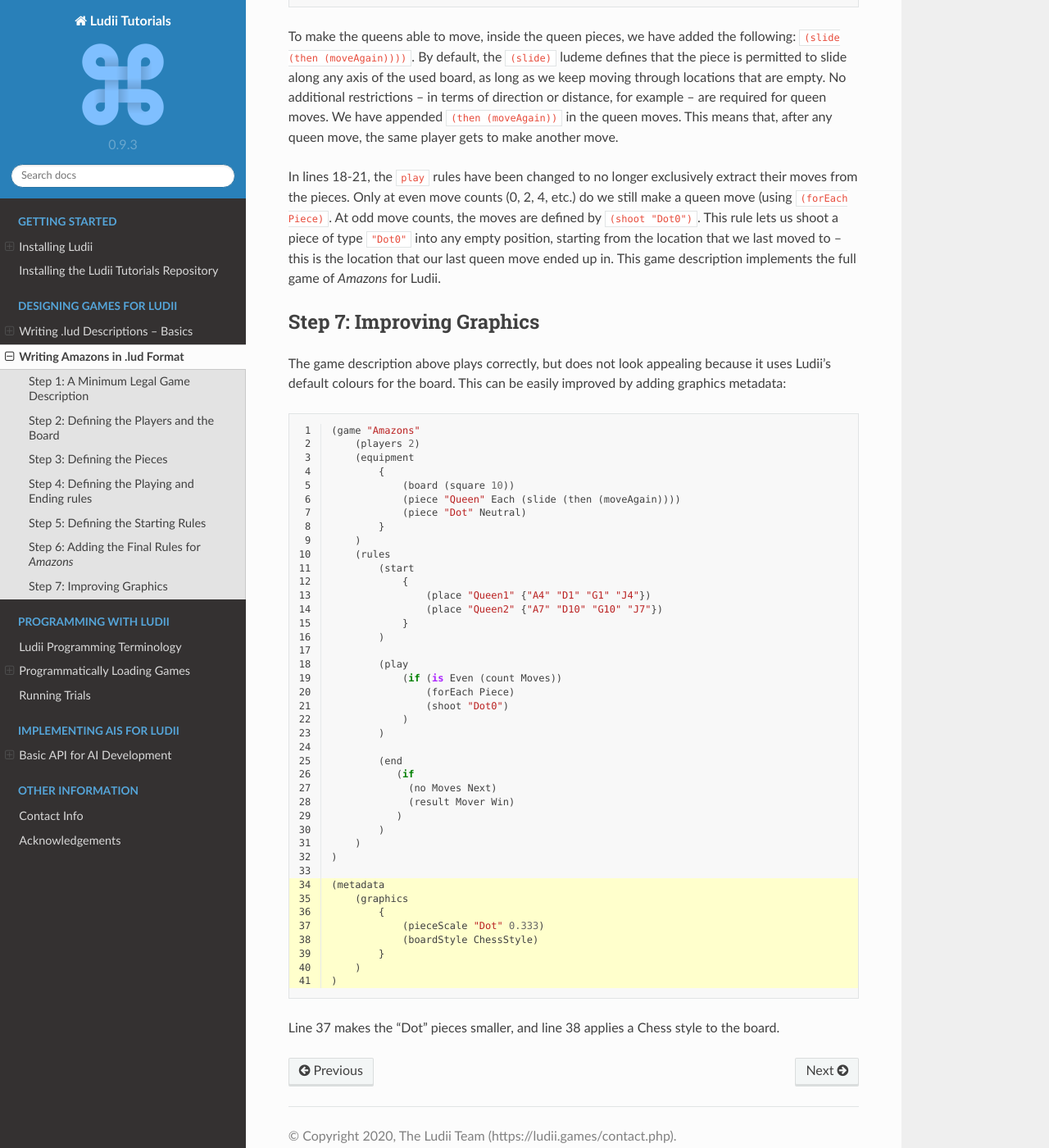
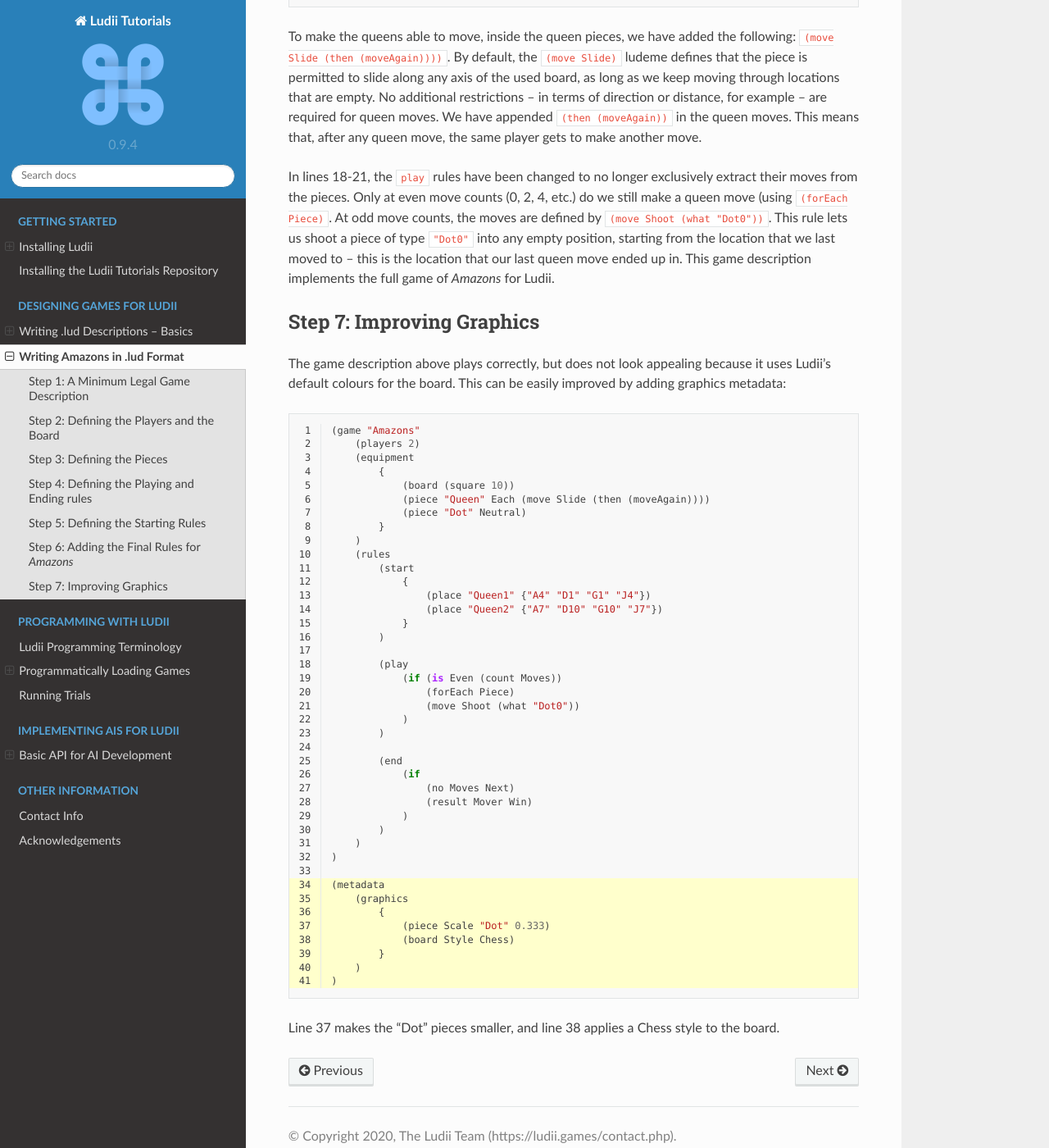
Before and after one commit to Ludeme/LudiiTutorials, a Sphinx documentation site: the page built from docs/tutorial_amazons.rst, in a window 1280 px wide and 1400 px high, scrolled down 3924 px. Shown: the whole window at 82% size. Built offline with Sphinx 7.4.7 and the Read the Docs theme 2.0.0, drawn with Linux system fonts in a browser that asks for light colours; some of the changed text lies outside the part shown.

Commit message:
updated all tutorials and code for 0.9.4

```diff
--- a/docs/conf.py
+++ b/docs/conf.py
@@ -52,9 +52,9 @@
 # built documents.
 #
 # The short X.Y version.
-version = '0.9.3'
+version = '0.9.4'
 # The full version, including alpha/beta/rc tags.
-release = '0.9.3'
+release = '0.9.4'
 
 # The language for content autogenerated by Sphinx. Refer to documentation
 # for a list of supported languages.
--- a/docs/installing_ludii.rst
+++ b/docs/installing_ludii.rst
@@ -17,7 +17,7 @@
 -------------------------
 
 The latest version of Ludii may always be downloaded from
-`Ludii's downloads page <https://ludii.games/downloads.php>`_. This page also
+`Ludii's downloads page <https://ludii.games/download.php>`_. This page also
 contains an archive of older versions of Ludii, and various extra downloads
 (such as documentation).
 
--- a/docs/running_trials.rst
+++ b/docs/running_trials.rst
@@ -70,10 +70,10 @@
          model.startNewStep(context, ais, 1.0);
       }
 
-      final double[] ranking = trial.state().ranking();
+      final double[] ranking = trial.ranking();
       for (int p = 1; p <= game.players().count(); ++p)
       {
-         System.out.println("Agent " + trial.state().playerToAgent(p) + " achieved rank: " + ranking[p]);
+         System.out.println("Agent " + context.state().playerToAgent(p) + " achieved rank: " + ranking[p]);
       }
    }
 
@@ -120,4 +120,4 @@
 swapping, Player 1 will still be red, and if the red player won, ``ranking[1]``
 will return ``1.0`` (for the first rank). However, *Player 1* will after a swap
 be controlled by *Agent 2*, and the correct index to use in arrays such as the
-``ranking`` array can be obtained using ``trial.state().playerToAgent(p)``.
+``ranking`` array can be obtained using ``context.state().playerToAgent(p)``.
--- a/docs/tutorial_amazons.rst
+++ b/docs/tutorial_amazons.rst
@@ -191,7 +191,7 @@
        (equipment
            {
                (board (square 10))
-               (piece "Queen" Each (slide (then (moveAgain))))
+               (piece "Queen" Each (move Slide (then (moveAgain))))
                (piece "Dot" Neutral)
            }
        )
@@ -205,7 +205,7 @@
            (play
                (if (is Even (count Moves))
                    (forEach Piece)
-                   (shoot "Dot0")
+                   (move Shoot (what "Dot0"))
                )
            )
 
@@ -219,8 +219,8 @@
    )
 
 To make the queens able to move, inside the queen pieces, we have added the
-following: ``(slide (then (moveAgain))))``. By default, the ``(slide)`` ludeme
-defines that the piece is permitted to slide along any axis of the used board,
+following: ``(move Slide (then (moveAgain))))``. By default, the ``(move Slide)``
+ludeme defines that the piece is permitted to slide along any axis of the used board,
 as long as we keep moving through locations that are empty. No additional
 restrictions -- in terms of direction or distance, for example -- are required
 for queen moves. We have appended ``(then (moveAgain))`` in the queen moves.
@@ -229,10 +229,11 @@
 In lines 18-21, the ``play`` rules have been changed to no longer exclusively
 extract their moves from the pieces. Only at even move counts (0, 2, 4, etc.)
 do we still make a queen move (using ``(forEach Piece)``. At odd move counts,
-the moves are defined by ``(shoot "Dot0")``. This rule lets us shoot a piece of
-type ``"Dot0"`` into any empty position, starting from the location that we
-last moved to -- this is the location that our last queen move ended up in.
-This game description implements the full game of *Amazons* for Ludii.
+the moves are defined by ``(move Shoot (what "Dot0"))``. This rule lets us
+shoot a piece of type ``"Dot0"`` into any empty position, starting from the
+location that we last moved to -- this is the location that our last queen move
+ended up in. This game description implements the full game of *Amazons* for
+Ludii.
 
 Step 7: Improving Graphics
 --------------------------
@@ -250,7 +251,7 @@
        (equipment
            {
                (board (square 10))
-               (piece "Queen" Each (slide (then (moveAgain))))
+               (piece "Queen" Each (move Slide (then (moveAgain))))
                (piece "Dot" Neutral)
            }
        )
@@ -265,15 +266,15 @@
            (play
                (if (is Even (count Moves))
                    (forEach Piece)
-                   (shoot "Dot0")
+                   (move Shoot (what "Dot0"))
                )
            )
 
            (end
-              (if
-                (no Moves Next)
-                (result Mover Win)
-              )
+               (if
+                   (no Moves Next)
+                   (result Mover Win)
+               )
            )
        )
    )
@@ -281,8 +282,8 @@
    (metadata
        (graphics
            {
-               (pieceScale "Dot" 0.333)
-               (boardStyle ChessStyle)
+               (piece Scale "Dot" 0.333)
+               (board Style Chess)
            }
        )
    )
```
Also changed, not shown: docs/lud_format_basics.rst (+12 -12 lines), docs/ludii_terminology.rst (+6 -1 lines), .travis.yml, 7 other files.
